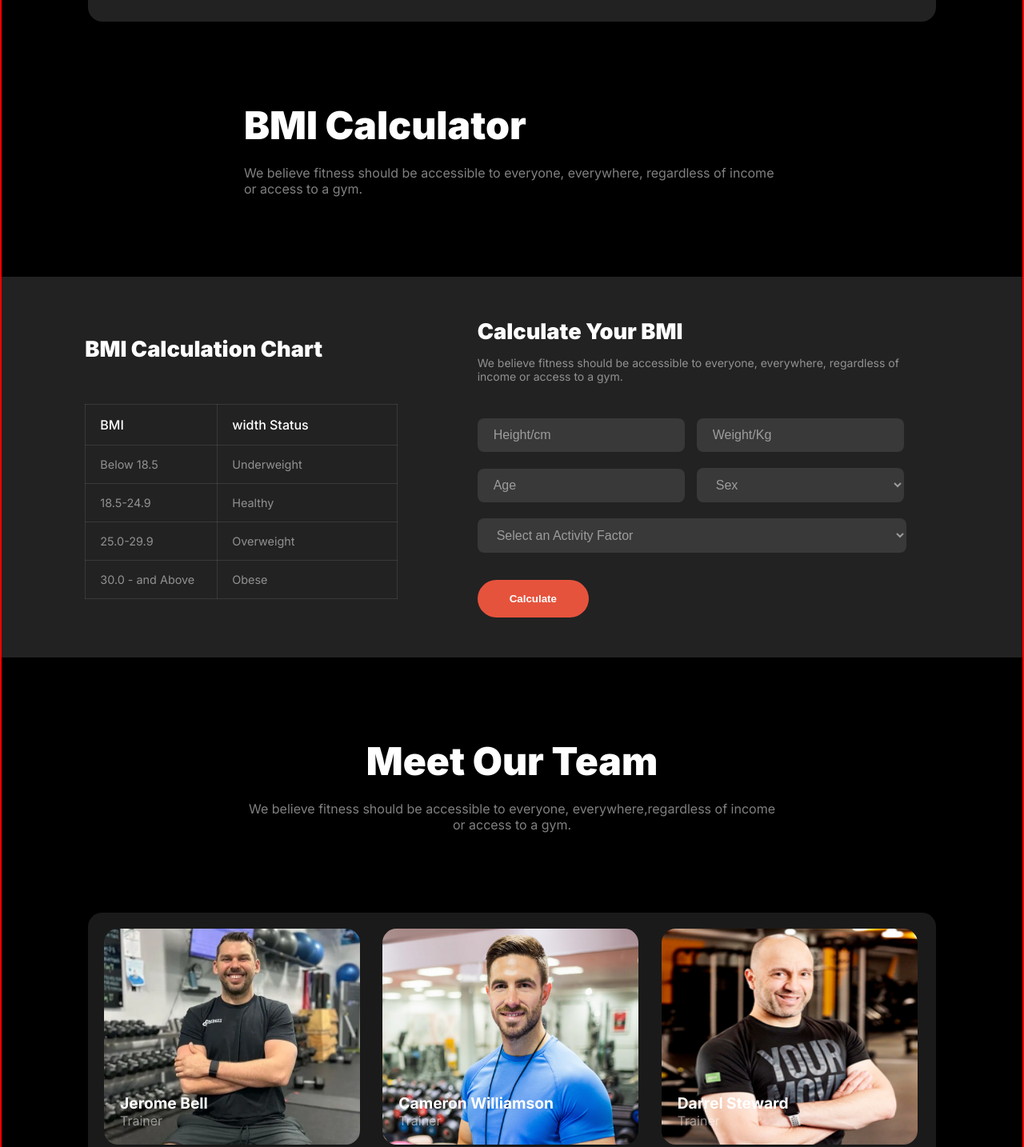
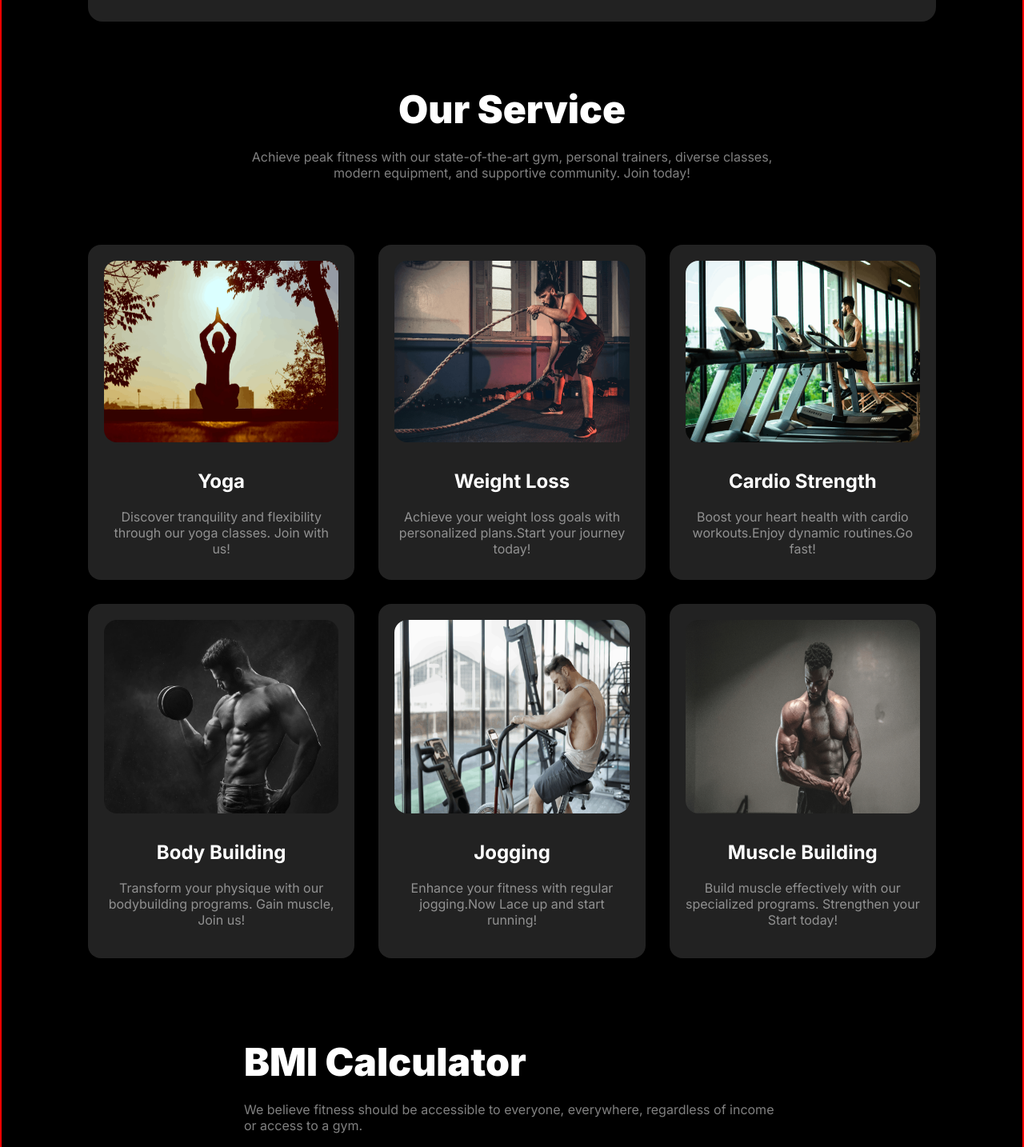
Before and after one commit to munna516/Assignment-2, a plain HTML site: page index.html in a window 1280 px wide. Shown: the part 1679-3113 px from the top of the page at 80% size. Drawn offline with Linux system fonts and the light colour scheme; a web font is replaced by a local one.

Commit message:
service section added (challanges part)

```diff
--- a/CSS/small-device-responsive.css
+++ b/CSS/small-device-responsive.css
@@ -5,7 +5,8 @@
 
     #habit,
     .banner,
-    #run-extra {
+    #run-extra,
+    #team {
         margin: 20px;
     }
 
@@ -59,11 +60,9 @@
     }
 
     .run-container-1,
-    .run-container-2 {
-        width: 100%;
-    }
-
-    .run-container button {
+    .run-container-2,
+    .run-container button,
+    .team-content img {
         width: 100%;
     }
 
@@ -89,16 +88,14 @@
         padding: 20px;
     }
 
-    #team {
-        margin: 20px;
-    }
-
-    .team-title-description {
+    .team-title-description,
+    .service-title-description {
         width: 310px;
         margin-bottom: 50px;
     }
 
-    .team-content-container {
+    .team-content-container,
+    .service-container {
         grid-template-columns: repeat(1, 1fr);
         align-items: center;
         justify-content: center;
@@ -110,7 +107,4 @@
         width: 350px;
     }
 
-    .team-content img {
-        width: 100%;
-    }
 }
--- a/CSS/styles.css
+++ b/CSS/styles.css
@@ -399,14 +399,16 @@ body {
 }
 
 /* Team section */
-#team {
+#team,
+#service {
     max-width: 1060px;
     margin: 0px auto;
 }
 
-.team-title-description {
+.team-title-description,
+.service-title-description {
     width: 672px;
-    margin: 100px auto;
+    margin: 80px auto;
     text-align: center;
 }
 
@@ -447,3 +449,40 @@ body {
     bottom: 20px;
     left: 20px;
 }
+
+/* Service stles */
+.service-container {
+    display: grid;
+    grid-template-columns: repeat(3, 1fr);
+    gap: 30px;
+}
+
+.service-card {
+    width: 100%;
+    background: rgb(34, 34, 34);
+    padding: 20px;
+    border-radius: 1rem;
+
+}
+
+.service-card .service-img {
+    width: 100%;
+    height: 60%;
+    border-radius: 1rem;
+}
+
+.service-titel {
+    color: var(--secondary-color);
+    font-size: 1.5rem;
+    font-weight: 700;
+    text-align: center;
+    margin-top: 30px;
+    margin-bottom: 20px;
+}
+
+.service-description {
+    color: var(--tertiary-color);
+    font: 1rem;
+    text-align: center;
+    margin-bottom: 40px;
+}
--- a/index.html
+++ b/index.html
@@ -106,6 +106,58 @@
             </div>
         </section>
 
+        <!-- Service Section -->
+        <section id="service">
+            <div class="service-title-description">
+                <h2 class="section-title">Our Service</h2>
+                <p class="section-description">
+                    Achieve peak fitness with our state-of-the-art gym, personal trainers, diverse classes, modern
+                    equipment, and supportive community. Join today!</p>
+            </div>
+
+            <div class="service-container">
+                <div class="service-card">
+                    <img src="images/yoga.png" alt="" class="service-img">
+                    <h4 class="service-titel">Yoga</h4>
+                    <p class="service-description">Discover tranquility and flexibility through our yoga classes. Join
+                        with us!</p>
+                </div>
+                <div class="service-card">
+                    <img src="images/weight-loss.png" alt="" class="service-img">
+                    <h4 class="service-titel">Weight Loss</h4>
+                    <p class="service-description">Achieve your weight loss goals with personalized plans.Start your
+                        journey today!
+                    </p>
+                </div>
+                <div class="service-card">
+                    <img src="images/cardio.png" alt="" class="service-img">
+                    <h4 class="service-titel">Cardio Strength</h4>
+                    <p class="service-description">
+                        Boost your heart health with cardio workouts.Enjoy dynamic routines.Go fast!</p>
+                </div>
+                <div class="service-card">
+                    <img src="images/body-building.png" alt="" class="service-img">
+                    <h4 class="service-titel">Body Building</h4>
+                    <p class="service-description">
+                        Transform your physique with our bodybuilding programs. Gain muscle, Join us!</p>
+                </div>
+                <div class="service-card">
+                    <img src="images/jogging.png" alt="" class=" service-img">
+                    <h4 class="service-titel">Jogging</h4>
+                    <p class="service-description">Enhance your fitness with regular jogging.Now Lace up and start
+                        running!
+                    </p>
+                </div>
+                <div class="service-card">
+                    <img src="images/muscle.png" alt="" class="service-img">
+                    <h4 class="service-titel">Muscle Building</h4>
+                    <p class="service-description">
+                        Build muscle effectively with our specialized programs. Strengthen your Start today!</p>
+                </div>
+            </div>
+
+        </section>
+
         <!-- BMI Section -->
         <section id="bmi">
             <div class="bmi-title-description">
@@ -174,6 +226,7 @@
             </div>
         </section>
 
+        <!-- Team section -->
         <section id="team">
             <div class="team-title-description">
                 <h2 class="section-title">Meet Our Team</h2>
@@ -225,6 +278,7 @@
                 </div>
             </div>
         </section>
+
     </main>
 </body>
 
```
Also changed, not shown: images/body-building.png (added), images/cardio.png (added), images/jogging.png (added), images/muscle.png (added), images/weight-loss.png (added), images/yoga.png (added).
